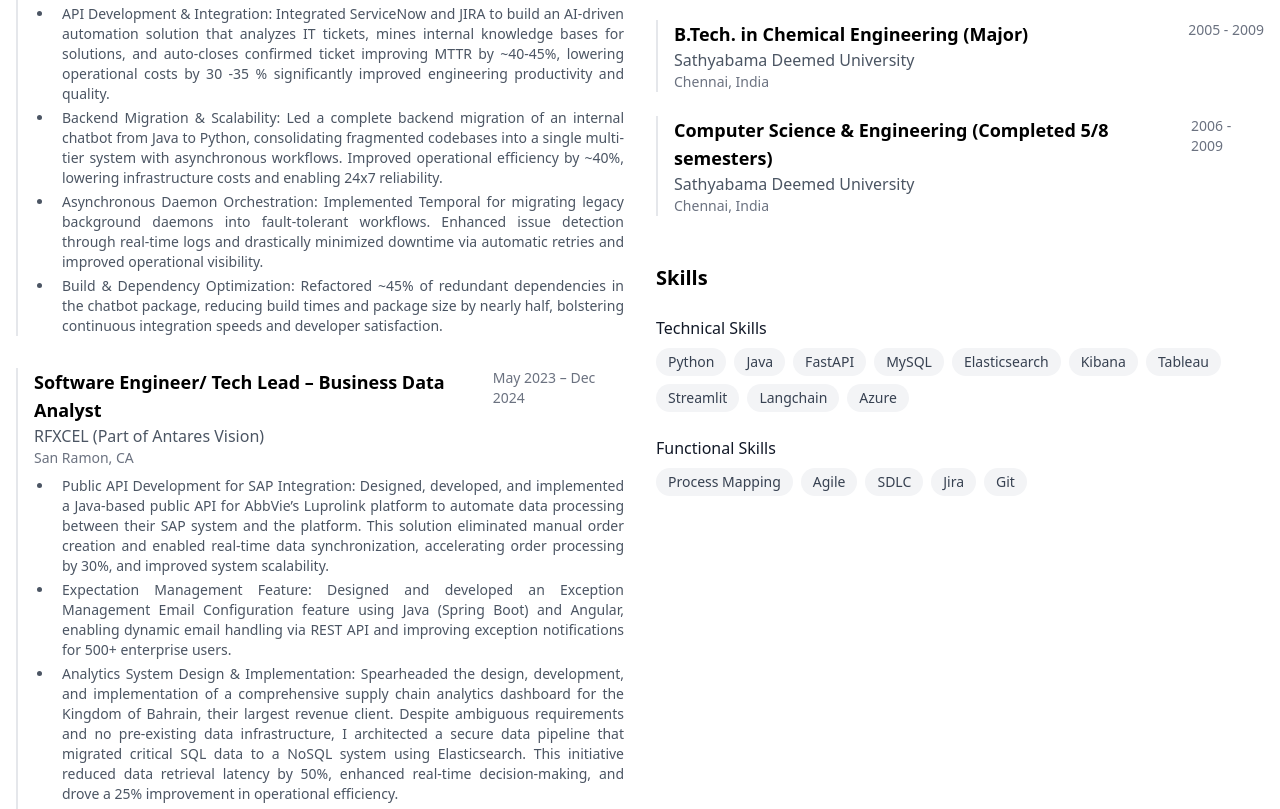
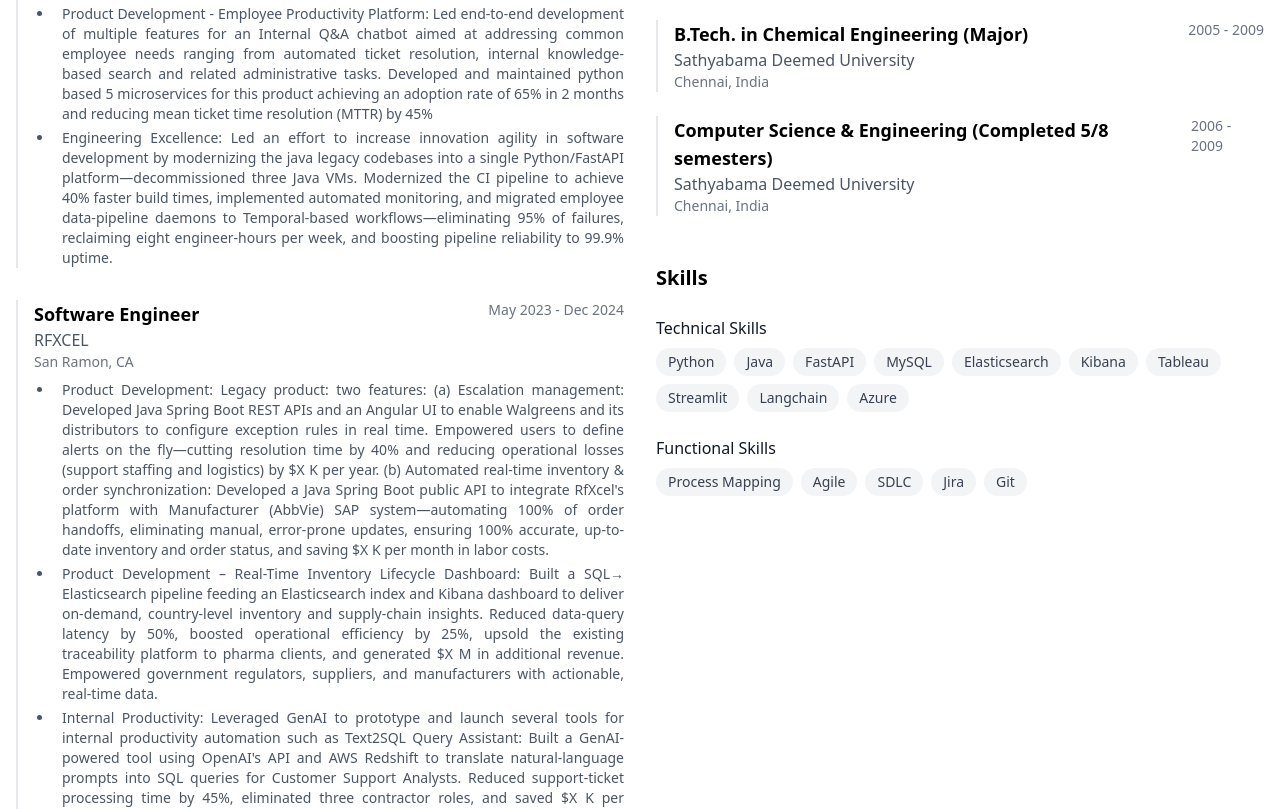
Before and after one commit to Abhinav0905/Abhinav0905.github.io, a React (Vite) app: page / in a window 1280 px wide. Shown: the part 880-1689 px from the top of the page. Built offline with nearby package versions, Linux system fonts and the light colour scheme; no server answers.

Commit message:
Update resume.pdf and enhance experience descriptions in Experience.tsx

```diff
--- a/src/components/Experience.tsx
+++ b/src/components/Experience.tsx
@@ -1,28 +1,23 @@
 const experiences = [
   {
-    title: 'Sr. Software Engineer (Contractor)', // Updated title
+    title: 'Sr. Software Engineer (Contractor)',
     company: 'LinkedIn',
     location: 'Mountain View, CA',
-    period: 'October 2024 - Present', // Updated period
+    period: 'October 2024 - Present',
     description: [
-      'API Development & Integration: Integrated ServiceNow and JIRA to build an AI-driven automation solution that analyzes IT tickets, mines internal knowledge bases for solutions, and auto-closes confirmed ticket improving MTTR by ~40-45%, lowering operational costs by 30 -35 % significantly improved engineering productivity and quality.', // Updated description
-      'Backend Migration & Scalability: Led a complete backend migration of an internal chatbot from Java to Python, consolidating fragmented codebases into a single multi-tier system with asynchronous workflows. Improved operational efficiency by ~40%, lowering infrastructure costs and enabling 24x7 reliability.', // Updated description
-      'Asynchronous Daemon Orchestration: Implemented Temporal for migrating legacy background daemons into fault-tolerant workflows. Enhanced issue detection through real-time logs and drastically minimized downtime via automatic retries and improved operational visibility.', // Updated description
-      'Build & Dependency Optimization: Refactored ~45% of redundant dependencies in the chatbot package, reducing build times and package size by nearly half, bolstering continuous integration speeds and developer satisfaction.' // Updated description
+      'Product Development - Employee Productivity Platform: Led end-to-end development of multiple features for an Internal Q&A chatbot aimed at addressing common employee needs ranging from automated ticket resolution, internal knowledge-based search and related administrative tasks. Developed and maintained python based 5 microservices for this product achieving an adoption rate of 65% in 2 months and reducing mean ticket time resolution (MTTR) by 45%',
+      'Engineering Excellence: Led an effort to increase innovation agility in software development by modernizing the java legacy codebases into a single Python/FastAPI platform—decommissioned three Java VMs. Modernized the CI pipeline to achieve 40% faster build times, implemented automated monitoring, and migrated employee data-pipeline daemons to Temporal-based workflows—eliminating 95% of failures, reclaiming eight engineer-hours per week, and boosting pipeline reliability to 99.9% uptime.'
     ]
   },
   {
-    title: 'Software Engineer/ Tech Lead – Business Data Analyst', // Updated title
-    company: 'RFXCEL (Part of Antares Vision)',
+    title: 'Software Engineer',
+    company: 'RFXCEL',
     location: 'San Ramon, CA',
-    period: 'May 2023 – Dec 2024', // Updated period
+    period: 'May 2023 - Dec 2024',
     description: [
-      'Public API Development for SAP Integration: Designed, developed, and implemented a Java-based public API for AbbVie’s Luprolink platform to automate data processing between their SAP system and the platform. This solution eliminated manual order creation and enabled real-time data synchronization, accelerating order processing by 30%, and improved system scalability.', // Updated description
-      'Expectation Management Feature: Designed and developed an Exception Management Email Configuration feature using Java (Spring Boot) and Angular, enabling dynamic email handling via REST API and improving exception notifications for 500+ enterprise users.', // Updated description
-      'Analytics System Design & Implementation: Spearheaded the design, development, and implementation of a comprehensive supply chain analytics dashboard for the Kingdom of Bahrain, their largest revenue client. Despite ambiguous requirements and no pre-existing data infrastructure, I architected a secure data pipeline that migrated critical SQL data to a NoSQL system using Elasticsearch. This initiative reduced data retrieval latency by 50%, enhanced real-time decision-making, and drove a 25% improvement in operational efficiency.', // Updated description
-      'Advanced Data Analytics & Business Insights: Led data-driven analytics using Python, SQL, Tableau, and Generative AI to develop predictive models for supplier performance. Delivered actionable insights to key clients, boosting supplier efficiency by 30% and reducing manual processing workload by 40%, thereby enhancing decision-making and reporting accuracy.',
-      'Operational Cost Data Analysis: Conducted a profitability analysis employing innovative cost-saving strategies, including migrating from Windows to Linux and moving six-year-old data to cold storage. These measures cut operational expenses by 15%, boosted system performance by 10%, and improved financial stability through optimized resource allocation.',
-      'AI-Driven Automation for Supplier Intelligence & Cost Optimization: Deployed a Generative AI tool for real-time SQL database querying, eliminating manual supplier data retrieval and reducing ticket resolution time by 35-40%. Automated DSCSA compliance data management, thus enhancing operational efficiency and resource allocation.'
+      'Product Development: Legacy product: two features: (a) Escalation management: Developed Java Spring Boot REST APIs and an Angular UI to enable Walgreens and its distributors to configure exception rules in real time. Empowered users to define alerts on the fly—cutting resolution time by 40% and reducing operational losses (support staffing and logistics) by $X K per year. (b) Automated real-time inventory & order synchronization: Developed a Java Spring Boot public API to integrate RfXcel\'s platform with Manufacturer (AbbVie) SAP system—automating 100% of order handoffs, eliminating manual, error-prone updates, ensuring 100% accurate, up-to-date inventory and order status, and saving $X K per month in labor costs.',
+      'Product Development – Real-Time Inventory Lifecycle Dashboard: Built a SQL→ Elasticsearch pipeline feeding an Elasticsearch index and Kibana dashboard to deliver on-demand, country-level inventory and supply-chain insights. Reduced data-query latency by 50%, boosted operational efficiency by 25%, upsold the existing traceability platform to pharma clients, and generated $X M in additional revenue. Empowered government regulators, suppliers, and manufacturers with actionable, real-time data.',
+      'Internal Productivity: Leveraged GenAI to prototype and launch several tools for internal productivity automation such as Text2SQL Query Assistant: Built a GenAI-powered tool using OpenAI\'s API and AWS Redshift to translate natural-language prompts into SQL queries for Customer Support Analysts. Reduced support-ticket processing time by 45%, eliminated three contractor roles, and saved $X K per month. Automated Release-Notes Generator: Developed a pipeline leveraging the JIRA API, Confluence data, and OpenAI to draft customer-friendly release notes automatically at the end of each sprint. Saved three man-days per sprint and increased customer satisfaction by 65%.'
     ]
   },
   {
@@ -56,8 +51,6 @@
     period: 'Mar 2016 - Nov 2017',
     description: [
       'Engineered cost-effective business cases for coal procurement, delivering substantial savings',
-      'Negotiated long-term Power Purchase Agreements (PPA) with government entities, boosting revenue',
-      'Implemented SAP System\'s PM & MM Module, enhancing organizational efficiency by 25%'
     ]
   },
   {
```
Also changed, not shown: 1 other file (tests, documents, lock files or other folders).
